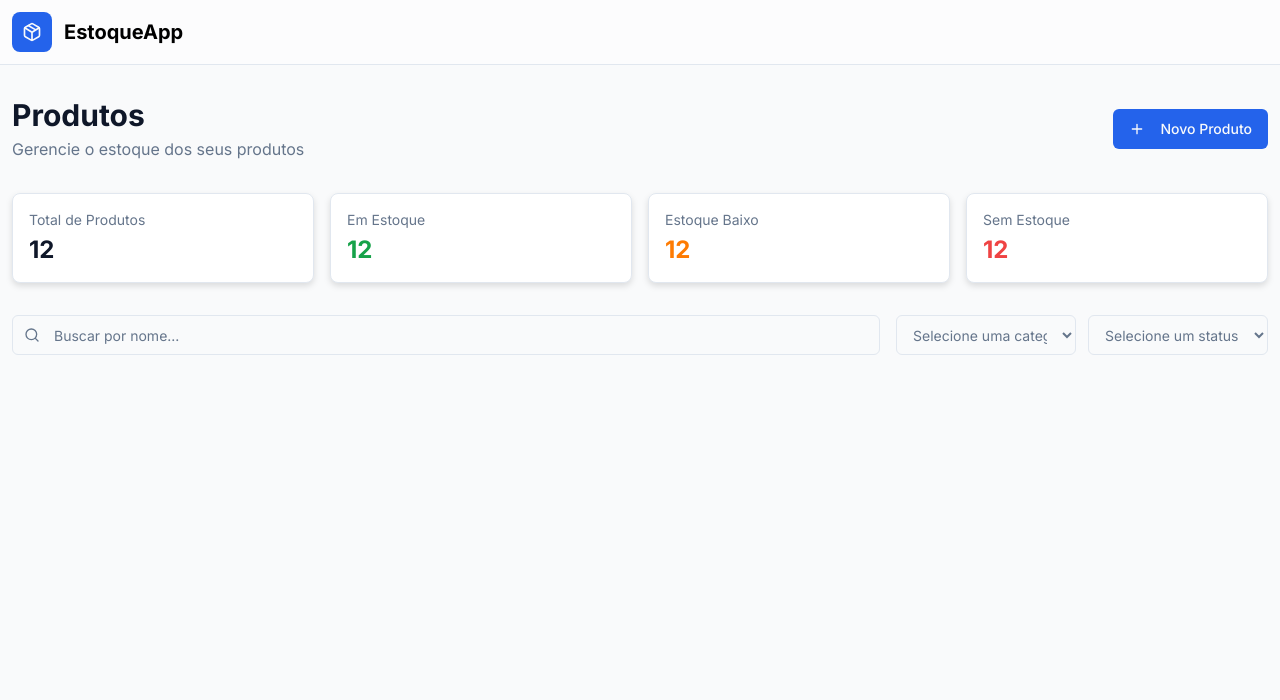
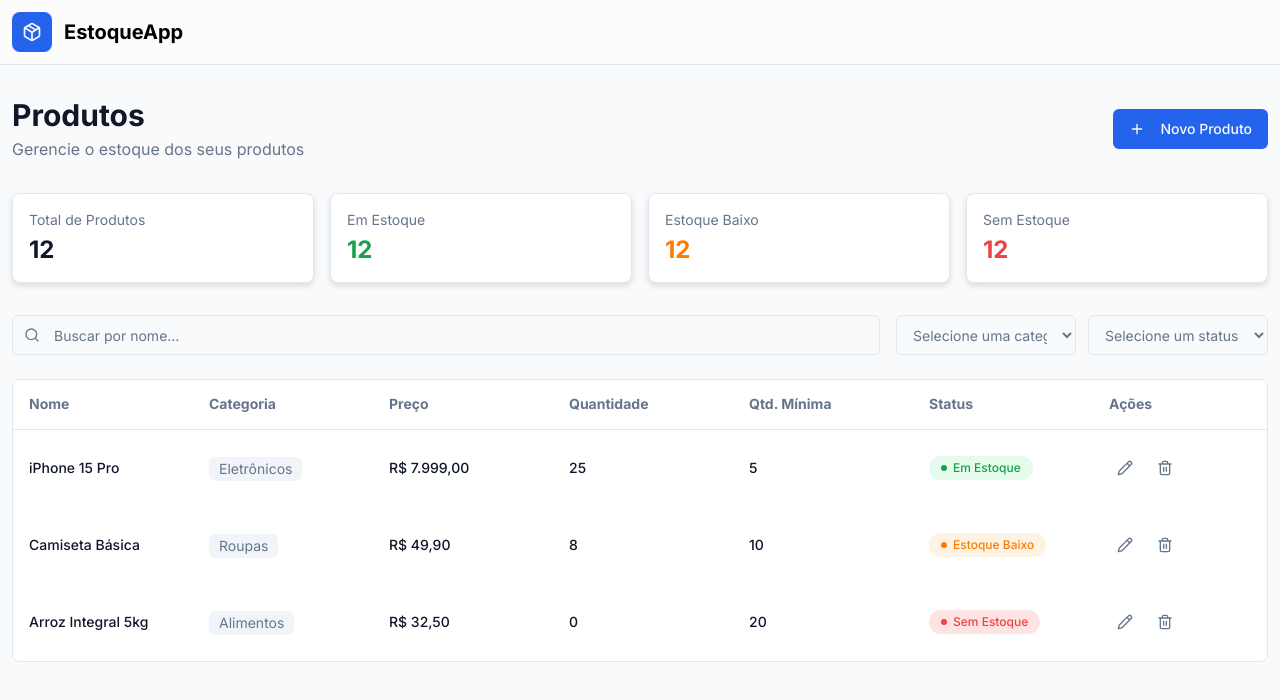
Before and after one commit to zehguilherme/product-inventory, a React (Vite) app: page / in a window 1280 px wide. Shown: the top 700 px of the page. Built offline with nearby package versions, Linux system fonts and the light colour scheme.

Commit message:
Add table component to Home page

```diff
--- /dev/null
+++ b/src/components/Table.tsx
@@ -0,0 +1,109 @@
+import { Circle } from '../components/icons/Circle'
+import { Pencil } from '../components/icons/Pencil'
+import { Trash } from '../components/icons/Trash'
+import { Link } from 'react-router'
+
+interface TableRow {
+  name: string
+  category: string
+  price: string
+  quantity: number
+  minQuantity: number
+  id: string
+}
+
+interface TableProps {
+  columnNames: string[]
+  rows: TableRow[]
+}
+
+export const Table = ({ columnNames, rows }: TableProps) => {
+  const getStockStatus = (quantity: number, minQuantity: number) => {
+    if (quantity === 0) return 'Sem Estoque'
+
+    if (quantity <= minQuantity) return 'Estoque Baixo'
+
+    return 'Em Estoque'
+  }
+
+  return (
+    <div className="border-mystic overflow-x-auto rounded-lg border">
+      <table className="w-full table-fixed bg-white drop-shadow-md">
+        <thead>
+          <tr className="border-mystic border border-x-0 border-t-0">
+            {columnNames.map(columnName => (
+              <th
+                key={columnName}
+                className="text-slate-gray w-45 px-4 pt-[13.75px] pb-[14.75px] text-start text-[14px]/[20px] font-bold"
+              >
+                {columnName}
+              </th>
+            ))}
+          </tr>
+        </thead>
+
+        <tbody>
+          {rows &&
+            rows.map(row => (
+              <tr key={row.id}>
+                <td className="text-ebony px-4 py-[22.5px] text-[14px]/[20px] font-medium">
+                  {row.name}
+                </td>
+
+                <td className="px-4 py-[22.5px]">
+                  <span className="bg-catskill-white2 text-slate-gray inline-block h-6 rounded-md px-2.5 py-0.5 text-[14px]/[20px] font-normal">
+                    {row.category}
+                  </span>
+                </td>
+
+                <td className="text-ebony px-4 py-[22.5px] text-[14px]/[20px] font-medium">
+                  {row.price}
+                </td>
+
+                <td className="text-ebony px-4 py-[22.5px] text-[14px]/[20px] font-medium">
+                  {row.quantity}
+                </td>
+
+                <td className="text-ebony px-4 py-[22.5px] text-[14px]/[20px] font-medium">
+                  {row.minQuantity}
+                </td>
+
+                <td className="px-4 py-[22.5px]">
+                  <div
+                    className={`${getStockStatus(row.quantity, row.minQuantity) === 'Em Estoque' ? 'bg-cinderella text-salem' : getStockStatus(row.quantity, row.minQuantity) === 'Estoque Baixo' ? 'bg-light-yellow text-buttercup' : 'text-flamingo bg-light-red'} flex max-w-fit items-center gap-1.5 rounded-full px-3 py-1`}
+                  >
+                    <span>
+                      <Circle className="h-1.5" />
+                    </span>
+
+                    <span className="inline-block text-[12px]/[16px] font-medium">
+                      {getStockStatus(row.quantity, row.minQuantity)}
+                    </span>
+                  </div>
+                </td>
+
+                <td className="px-4 py-[22.5px]">
+                  <div className="flex items-center justify-start gap-2">
+                    <Link
+                      to={`/produto/${row.id}`}
+                      title="Editar"
+                      className="hover:bg-catskill-white inline-block rounded-md p-2"
+                    >
+                      <Pencil className="text-slate-gray h-4" />
+                    </Link>
+
+                    <button
+                      title="Excluir"
+                      className="hover:bg-catskill-white cursor-pointer rounded-md p-2"
+                    >
+                      <Trash className="text-slate-gray h-4" />
+                    </button>
+                  </div>
+                </td>
+              </tr>
+            ))}
+        </tbody>
+      </table>
+    </div>
+  )
+}
--- /dev/null
+++ b/src/components/icons/Circle.tsx
@@ -0,0 +1,12 @@
+type CircleProps = React.SVGProps<SVGSVGElement>
+
+export const Circle = (props: CircleProps) => (
+  <svg
+    xmlns="http://www.w3.org/2000/svg"
+    fill="none"
+    viewBox="0 0 6 6"
+    {...props}
+  >
+    <rect width="6" height="6" fill="currentColor" rx="3"></rect>
+  </svg>
+)
--- /dev/null
+++ b/src/components/icons/Pencil.tsx
@@ -0,0 +1,18 @@
+type PencilProps = React.SVGProps<SVGSVGElement>
+
+export const Pencil = (props: PencilProps) => (
+  <svg
+    xmlns="http://www.w3.org/2000/svg"
+    fill="none"
+    viewBox="0 0 16 16"
+    {...props}
+  >
+    <path
+      stroke="currentColor"
+      strokeLinecap="round"
+      strokeLinejoin="round"
+      strokeWidth="1.333"
+      d="M14.116 4.541a1.88 1.88 0 0 0-2.657-2.658l-8.898 8.9c-.154.154-.269.344-.333.553l-.88 2.901a.334.334 0 0 0 .415.415l2.902-.88c.208-.063.398-.177.553-.331zM10 3.333 12.667 6"
+    ></path>
+  </svg>
+)
--- /dev/null
+++ b/src/components/icons/Trash.tsx
@@ -0,0 +1,18 @@
+type TrashProps = React.SVGProps<SVGSVGElement>
+
+export const Trash = (props: TrashProps) => (
+  <svg
+    xmlns="http://www.w3.org/2000/svg"
+    fill="none"
+    viewBox="0 0 16 16"
+    {...props}
+  >
+    <path
+      stroke="currentColor"
+      strokeLinecap="round"
+      strokeLinejoin="round"
+      strokeWidth="1.333"
+      d="M2 4h12M12.667 4v9.333c0 .667-.667 1.334-1.334 1.334H4.667c-.667 0-1.334-.667-1.334-1.334V4M5.333 4V2.667C5.333 2 6 1.333 6.667 1.333h2.666c.667 0 1.334.667 1.334 1.334V4M6.667 7.333v4M9.333 7.333v4"
+    ></path>
+  </svg>
+)
--- a/src/index.css
+++ b/src/index.css
@@ -7,6 +7,7 @@
   --color-buttercup: #fe7b02;
   --color-light-yellow: #fef3e2;
   --color-catskill-white: #f9fafb;
+  --color-catskill-white2: #f1f5f9;
   --color-catskill-white-50: #f1f5f950;
   --color-cinderella: #e4fbed;
   --color-cod-gray: #1b1b1b;
--- a/src/pages/Home.tsx
+++ b/src/pages/Home.tsx
@@ -1,10 +1,21 @@
 import { useState } from 'react'
+
 import { Button } from '../components/Button'
 import { Card } from '../components/Card'
 import { Input } from '../components/Form/Input'
 import { Plus } from '../components/icons/Plus'
 import { Magnifier } from '../components/icons/Magnifier'
 import { Select } from '../components/Form/Select'
+import { Table } from '../components/Table'
+
+interface TableRow {
+  name: string
+  category: string
+  price: string
+  quantity: number
+  minQuantity: number
+  id: string
+}
 
 export const Home = () => {
   const [searchInput, setSearchInput] = useState('')
@@ -45,6 +56,43 @@ export const Home = () => {
     },
   ]
 
+  const tableColumnNames = [
+    'Nome',
+    'Categoria',
+    'Preço',
+    'Quantidade',
+    'Qtd. Mínima',
+    'Status',
+    'Ações',
+  ]
+
+  const tableRows: TableRow[] = [
+    {
+      id: '1',
+      name: 'iPhone 15 Pro',
+      category: 'Eletrônicos',
+      price: 'R$ 7.999,00',
+      quantity: 25,
+      minQuantity: 5,
+    },
+    {
+      id: '2',
+      name: 'Camiseta Básica',
+      category: 'Roupas',
+      price: 'R$ 49,90',
+      quantity: 8,
+      minQuantity: 10,
+    },
+    {
+      id: '3',
+      name: 'Arroz Integral 5kg',
+      category: 'Alimentos',
+      price: 'R$ 32,50',
+      quantity: 0,
+      minQuantity: 20,
+    },
+  ]
+
   return (
     <div className="px-3 py-8">
       <section className="mx-auto max-w-342">
@@ -73,7 +121,7 @@ export const Home = () => {
           <Card title="Sem Estoque" quantity={12} variant="outStock" />
         </div>
 
-        <form className="flex flex-col gap-4 sm:flex-row">
+        <form className="mb-6 flex flex-col gap-4 sm:flex-row">
           <Input
             id="search"
             name="search"
@@ -108,6 +156,8 @@ export const Home = () => {
             />
           </div>
         </form>
+
+        <Table columnNames={tableColumnNames} rows={tableRows} />
       </section>
     </div>
   )
```
